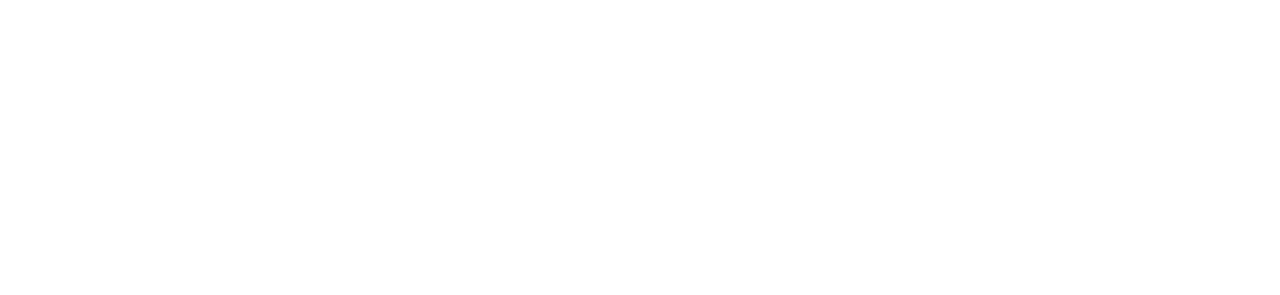
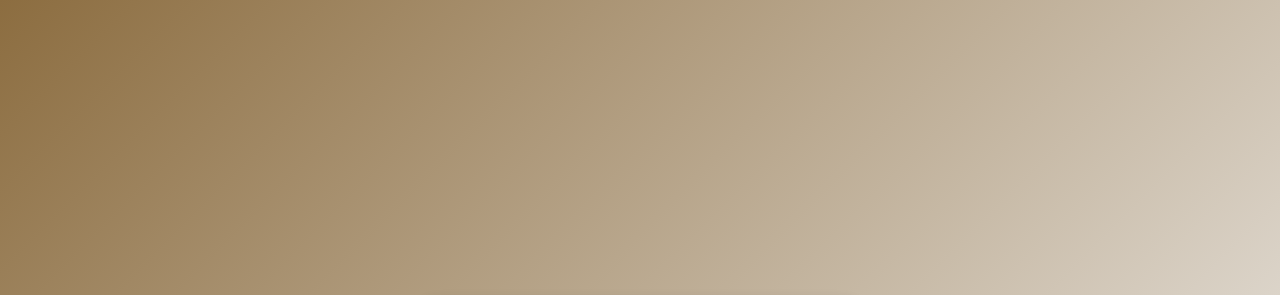
Before and after one commit to AD-Archer/MoviesNoir-Movie-Generator, a plain HTML site: page index.html in a window 1280 px wide. Shown: the top 295 px of the page. Drawn offline with Linux system fonts and the light colour scheme.

Commit message:
updated site to reinclude graidient

```diff
--- a/styles.css
+++ b/styles.css
@@ -6,8 +6,8 @@ body {
     margin: 0;
     color: #f5f5f5; /* Light text color for better readability */
     font-family: 'Arial', sans-serif;
-    /* background: linear-gradient(135deg, #8c6d40, #f5f5f5); /* Gradient background */
-} */
+    background: linear-gradient(135deg, #8c6d40, #f5f5f5); /* Gradient background */
+}
 
 .container {
     text-align: center;
```
